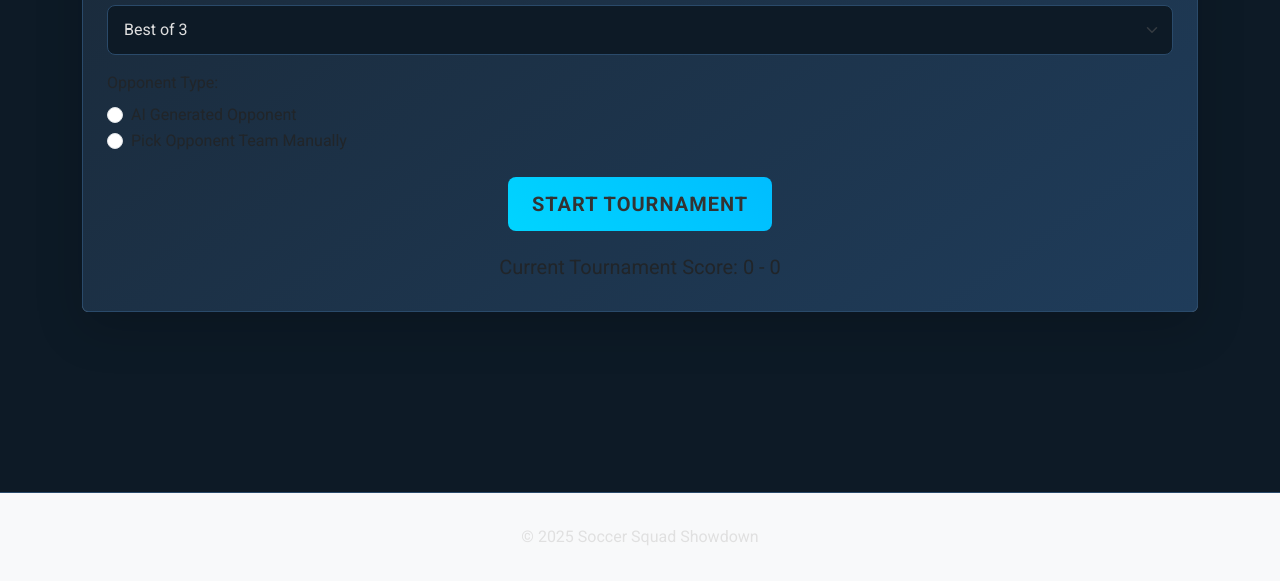
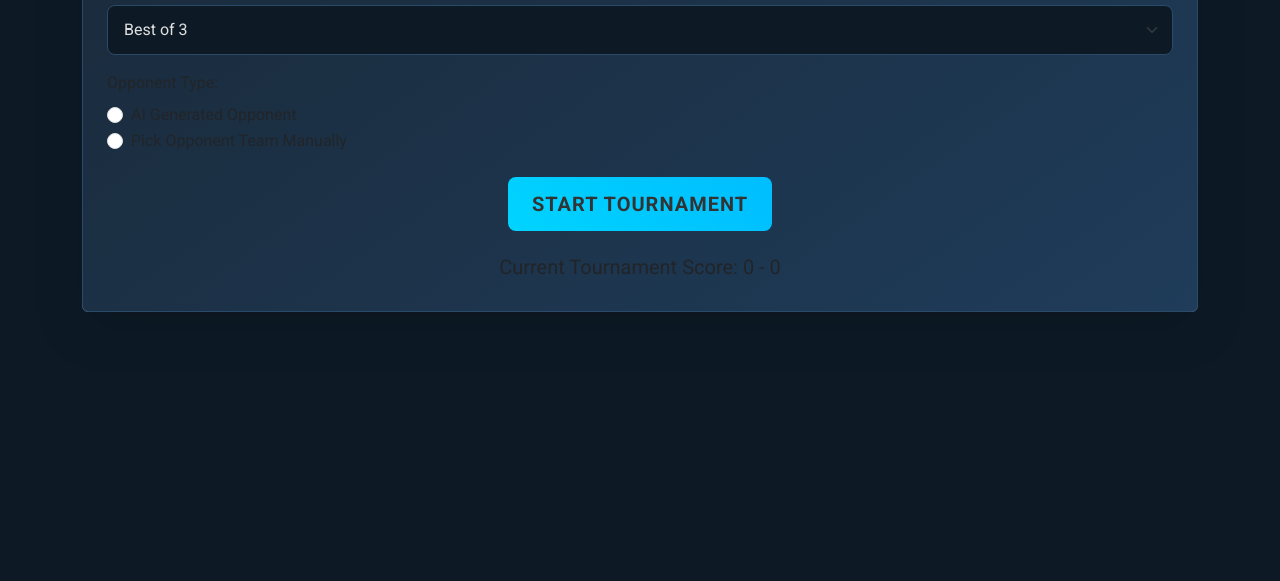
Before and after one commit to Manas-Parasar/Soccer-Squad-Showdown, a plain HTML site: page frontend/index.html in a window 1280 px wide. Shown: the part 219-800 px from the top of the page. Drawn offline with nearby package versions, Linux system fonts and the light colour scheme.

Commit message:
Removed footer

```diff
--- a/frontend/index.html
+++ b/frontend/index.html
@@ -345,11 +345,7 @@
 
     </div>
 
-    <footer class="bg-light text-center text-lg-start mt-5 shadow-sm">
-        <div class="text-center p-3">
-            © 2025 Soccer Squad Showdown
-        </div>
-    </footer>
+
 
     <!-- Bootstrap Bundle with Popper -->
     <script src="https://cdn.jsdelivr.net/npm/bootstrap@5.3.0/dist/js/bootstrap.bundle.min.js"></script>
```
